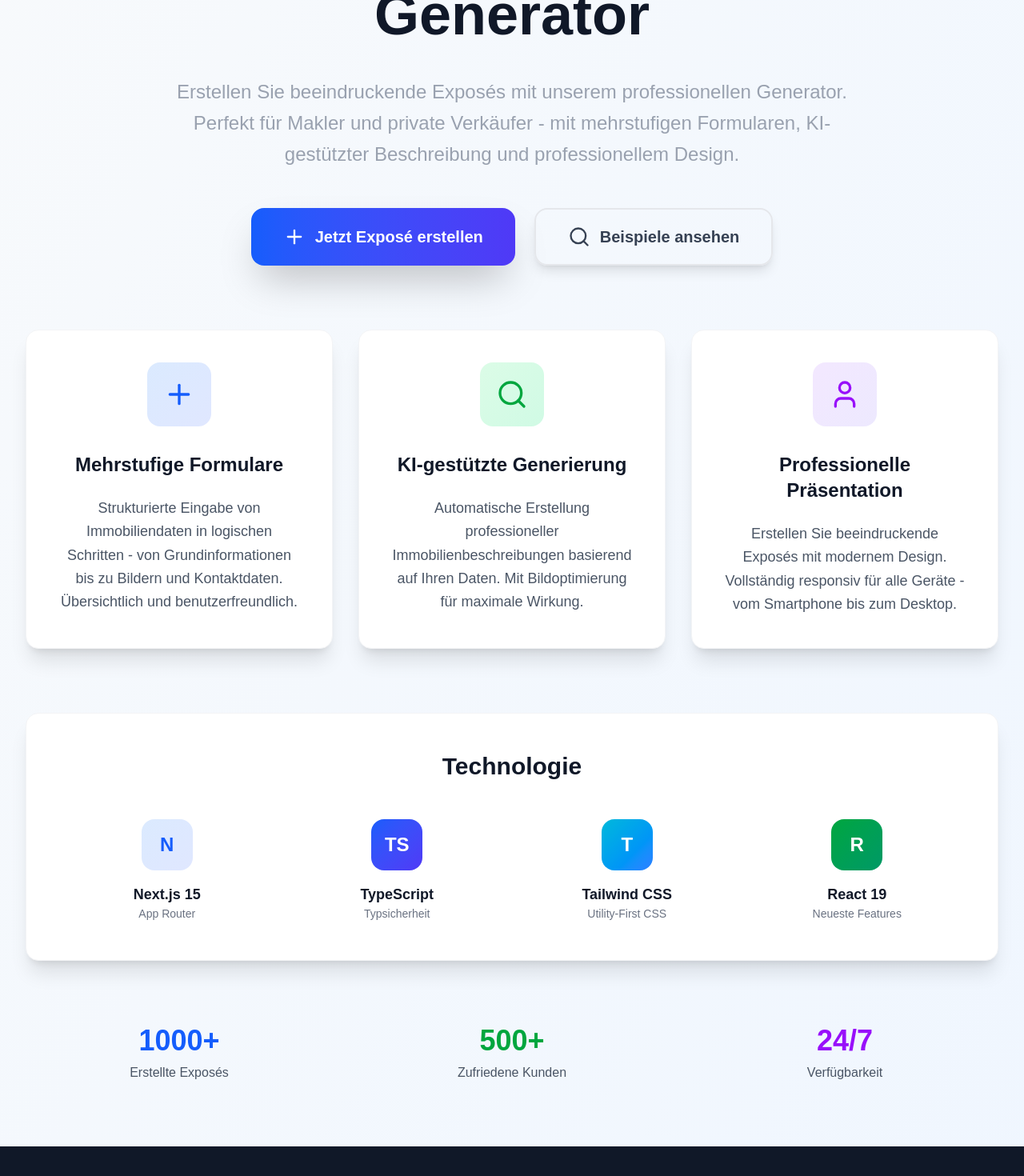
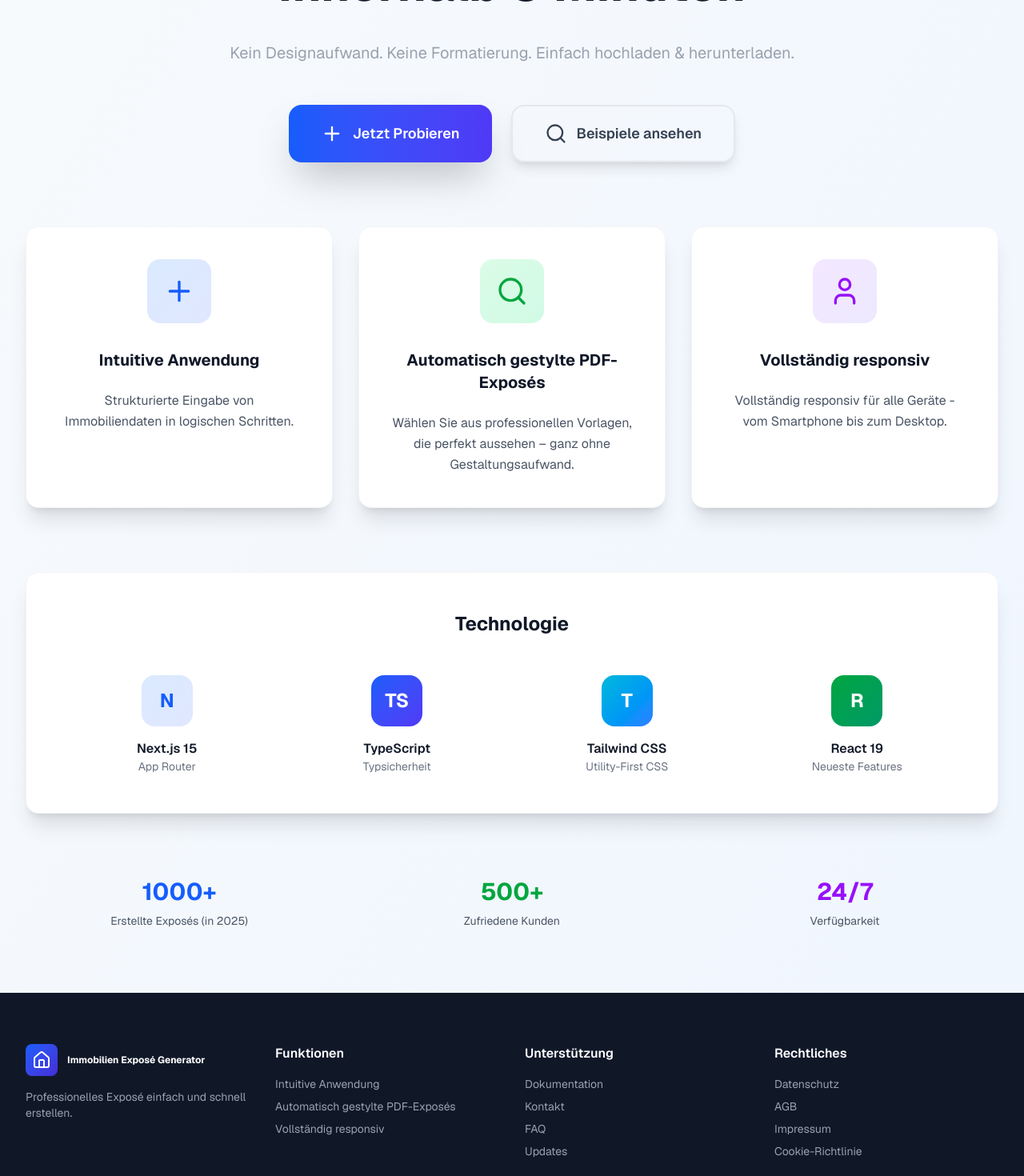
Before and after one commit to Ellengogogogo/start_from_new, a Next.js app in the folder frontend/: page / in a window 1280 px wide. Shown: the part 460-1930 px from the top of the page at 80% size. Built offline with nearby package versions, Linux system fonts and the light colour scheme.

Commit message:
Feat: update the landing page for making it more beautiful

```diff
--- a/frontend/src/app/page.tsx
+++ b/frontend/src/app/page.tsx
@@ -3,7 +3,7 @@ import { Home, Plus, Search, User, Building2, MapPin, Euro } from 'lucide-react'
 
 export default function HomePage() {
   return (
-    <div className="min-h-screen bg-gradient-to-br from-slate-50 to-blue-50">
+    <div className="min-h-screen bg-gradient-to-br from-slate-50 to-blue-50 font-sans">
       {/* Navigation Bar */}
       <nav className="bg-white shadow-lg border-b border-gray-100">
         <div className="max-w-7xl mx-auto px-4 sm:px-6 lg:px-8">
@@ -12,7 +12,7 @@ export default function HomePage() {
               <div className="w-10 h-10 bg-gradient-to-br from-blue-600 to-indigo-700 rounded-lg flex items-center justify-center">
                 <Home className="w-6 h-6 text-white" />
               </div>
-              <span className="text-2xl font-bold text-gray-900">Immobilien Exposé Generator</span>
+              <span className="text-xl font-bold text-gray-900">Immobilien Exposé Generator</span>
             </div>
 
             <div className="flex items-center gap-4">
@@ -38,30 +38,28 @@ export default function HomePage() {
             </div>
           </div>
 
-          <h1 className="text-5xl md:text-7xl font-bold text-gray-900 mb-8 leading-tight">
+          <h1 className="text-4xl md:text-6xl font-bold text-gray-900 mb-8 leading-tight">
             Professioneller
             <span className="block text-transparent bg-clip-text bg-gradient-to-r from-blue-600 to-indigo-600">
-              Immobilien Exposé
+              Immobilien Exposé Erstellung
             </span>
-            Generator
+            innerhalb 5 Minuten
           </h1>
 
-          <p className="text-xl md:text-2xl text-gray-400 mb-12 max-w-4xl mx-auto leading-relaxed">
-            Erstellen Sie beeindruckende Exposés mit unserem professionellen Generator.
-            Perfekt für Makler und private Verkäufer - mit mehrstufigen Formularen, KI-gestützter Beschreibung
-            und professionellem Design.
+          <p className="text-lg md:text-xl text-gray-400 mb-12 max-w-4xl mx-auto leading-relaxed">
+            Kein Designaufwand. Keine Formatierung. Einfach hochladen & herunterladen.
           </p>
 
           <div className="flex flex-col sm:flex-row gap-6 justify-center mb-20">
             <Link
               href="/properties/new/user-type"
-              className="group flex items-center justify-center gap-3 px-10 py-5 bg-gradient-to-r from-blue-600 to-indigo-600 text-white text-xl font-semibold rounded-2xl hover:from-blue-700 hover:to-indigo-700 transition-all duration-300 hover:scale-105 shadow-2xl hover:shadow-3xl transform hover:-translate-y-1"
+              className="group flex items-center justify-center gap-3 px-10 py-5 bg-gradient-to-r from-blue-600 to-indigo-600 text-white text-lg font-semibold rounded-2xl hover:from-blue-700 hover:to-indigo-700 transition-all duration-300 hover:scale-105 shadow-2xl hover:shadow-3xl transform hover:-translate-y-1"
             >
               <Plus className="w-7 h-7 group-hover:rotate-90 transition-transform duration-300" />
-              Jetzt Exposé erstellen
+              Jetzt Probieren
             </Link>
 
-            <button className="flex items-center justify-center gap-3 px-10 py-5 border-2 border-gray-200 text-gray-700 text-xl font-semibold rounded-2xl hover:border-blue-300 hover:bg-blue-50 transition-all duration-300 hover:scale-105 shadow-lg">
+            <button className="flex items-center justify-center gap-3 px-10 py-5 border-2 border-gray-200 text-gray-700 text-lg font-semibold rounded-2xl hover:border-blue-300 hover:bg-blue-50 transition-all duration-300 hover:scale-105 shadow-lg">
               <Search className="w-7 h-7" />
               Beispiele ansehen
             </button>
@@ -74,10 +72,9 @@ export default function HomePage() {
             <div className="w-20 h-20 bg-gradient-to-br from-blue-100 to-indigo-100 rounded-2xl flex items-center justify-center mx-auto mb-8 group-hover:scale-110 transition-transform duration-300">
               <Plus className="w-10 h-10 text-blue-600" />
             </div>
-            <h3 className="text-2xl font-bold text-gray-900 mb-6">Mehrstufige Formulare</h3>
-            <p className="text-gray-600 text-lg leading-relaxed">
-              Strukturierte Eingabe von Immobiliendaten in logischen Schritten - von Grundinformationen
-              bis zu Bildern und Kontaktdaten. Übersichtlich und benutzerfreundlich.
+            <h3 className="text-xl font-bold text-gray-900 mb-6">Intuitive Anwendung</h3>
+            <p className="text-base text-gray-600 leading-relaxed">
+              Strukturierte Eingabe von Immobiliendaten in logischen Schritten.
             </p>
           </div>
 
@@ -85,10 +82,9 @@ export default function HomePage() {
             <div className="w-20 h-20 bg-gradient-to-br from-green-100 to-emerald-100 rounded-2xl flex items-center justify-center mx-auto mb-8 group-hover:scale-110 transition-transform duration-300">
               <Search className="w-10 h-10 text-green-600" />
             </div>
-            <h3 className="text-2xl font-bold text-gray-900 mb-6">KI-gestützte Generierung</h3>
-            <p className="text-gray-600 text-lg leading-relaxed">
-              Automatische Erstellung professioneller Immobilienbeschreibungen basierend auf Ihren Daten.
-              Mit Bildoptimierung für maximale Wirkung.
+            <h3 className="text-xl font-bold text-gray-900 mb-6">Automatisch gestylte PDF-Exposés</h3>
+            <p className="text-base text-gray-600 leading-relaxed">
+              Wählen Sie aus professionellen Vorlagen, die perfekt aussehen – ganz ohne Gestaltungsaufwand.
             </p>
           </div>
 
@@ -96,23 +92,22 @@ export default function HomePage() {
             <div className="w-20 h-20 bg-gradient-to-br from-purple-100 to-violet-100 rounded-2xl flex items-center justify-center mx-auto mb-8 group-hover:scale-110 transition-transform duration-300">
               <User className="w-10 h-10 text-purple-600" />
             </div>
-            <h3 className="text-2xl font-bold text-gray-900 mb-6">Professionelle Präsentation</h3>
-            <p className="text-gray-600 text-lg leading-relaxed">
-              Erstellen Sie beeindruckende Exposés mit modernem Design. Vollständig responsiv für
-              alle Geräte - vom Smartphone bis zum Desktop.
+            <h3 className="text-xl font-bold text-gray-900 mb-6">Vollständig responsiv</h3>
+            <p className="text-base text-gray-600 leading-relaxed">
+              Vollständig responsiv für alle Geräte - vom Smartphone bis zum Desktop.
             </p>
           </div>
         </div>
 
         {/* Technology Stack */}
         <div className="bg-white rounded-2xl shadow-xl p-12 border border-gray-100">
-          <h2 className="text-3xl font-bold text-gray-900 text-center mb-12">Technologie</h2>
+          <h2 className="text-2xl font-bold text-gray-900 text-center mb-12">Technologie</h2>
           <div className="grid grid-cols-2 md:grid-cols-4 gap-8">
             <div className="text-center group">
               <div className="w-16 h-16 bg-gradient-to-br from-blue-100 to-indigo-100 rounded-2xl flex items-center justify-center mx-auto mb-4 group-hover:scale-110 transition-transform duration-300">
                 <span className="text-blue-600 font-bold text-2xl">N</span>
               </div>
-              <div className="text-lg font-semibold text-gray-900">Next.js 15</div>
+              <div className="text-base font-semibold text-gray-900">Next.js 15</div>
               <div className="text-sm text-gray-500">App Router</div>
             </div>
 
@@ -120,7 +115,7 @@ export default function HomePage() {
               <div className="w-16 h-16 bg-gradient-to-br from-blue-600 to-indigo-600 rounded-2xl flex items-center justify-center mx-auto mb-4 group-hover:scale-110 transition-transform duration-300">
                 <span className="text-white font-bold text-2xl">TS</span>
               </div>
-              <div className="text-lg font-semibold text-gray-900">TypeScript</div>
+              <div className="text-base font-semibold text-gray-900">TypeScript</div>
               <div className="text-sm text-gray-500">Typsicherheit</div>
             </div>
 
@@ -128,7 +123,7 @@ export default function HomePage() {
               <div className="w-16 h-16 bg-gradient-to-br from-cyan-500 to-blue-500 rounded-2xl flex items-center justify-center mx-auto mb-4 group-hover:scale-110 transition-transform duration-300">
                 <span className="text-white font-bold text-2xl">T</span>
               </div>
-              <div className="text-lg font-semibold text-gray-900">Tailwind CSS</div>
+              <div className="text-base font-semibold text-gray-900">Tailwind CSS</div>
               <div className="text-sm text-gray-500">Utility-First CSS</div>
             </div>
 
@@ -136,7 +131,7 @@ export default function HomePage() {
               <div className="w-16 h-16 bg-gradient-to-br from-green-600 to-emerald-600 rounded-2xl flex items-center justify-center mx-auto mb-4 group-hover:scale-110 transition-transform duration-300">
                 <span className="text-white font-bold text-2xl">R</span>
               </div>
-              <div className="text-lg font-semibold text-gray-900">React 19</div>
+              <div className="text-base font-semibold text-gray-900">React 19</div>
               <div className="text-sm text-gray-500">Neueste Features</div>
             </div>
           </div>
@@ -145,16 +140,16 @@ export default function HomePage() {
         {/* Stats Section */}
         <div className="mt-20 grid grid-cols-1 md:grid-cols-3 gap-8">
           <div className="text-center">
-            <div className="text-4xl font-bold text-blue-600 mb-2">1000+</div>
-            <div className="text-gray-600">Erstellte Exposés</div>
+            <div className="text-3xl font-bold text-blue-600 mb-2">1000+</div>
+            <div className="text-sm text-gray-600">Erstellte Exposés (in 2025)</div>
           </div>
           <div className="text-center">
-            <div className="text-4xl font-bold text-green-600 mb-2">500+</div>
-            <div className="text-gray-600">Zufriedene Kunden</div>
+            <div className="text-3xl font-bold text-green-600 mb-2">500+</div>
+            <div className="text-sm text-gray-600">Zufriedene Kunden</div>
           </div>
           <div className="text-center">
-            <div className="text-4xl font-bold text-purple-600 mb-2">24/7</div>
-            <div className="text-gray-600">Verfügbarkeit</div>
+            <div className="text-3xl font-bold text-purple-600 mb-2">24/7</div>
+            <div className="text-sm text-gray-600">Verfügbarkeit</div>
           </div>
         </div>
       </div>
@@ -168,26 +163,25 @@ export default function HomePage() {
                 <div className="w-10 h-10 bg-gradient-to-br from-blue-600 to-indigo-700 rounded-lg flex items-center justify-center">
                   <Home className="w-6 h-6 text-white" />
                 </div>
-                <span className="text-xl font-bold">Immobilien Exposé Generator</span>
+                <span className="text-xs font-bold">Immobilien Exposé Generator</span>
               </div>
-              <p className="text-gray-400">
-                Professionelle Immobilienpräsentationen einfach und schnell erstellen.
+              <p className="text-sm text-gray-400">
+                Professionelles Exposé einfach und schnell erstellen.
               </p>
             </div>
 
             <div>
-              <h3 className="text-lg font-semibold mb-4">Funktionen</h3>
-              <ul className="space-y-2 text-gray-400">
-                <li>Mehrstufige Formulare</li>
-                <li>KI-gestützte Beschreibungen</li>
-                <li>Bildoptimierung</li>
-                <li>Responsive Design</li>
+              <h3 className="text-base font-semibold mb-4">Funktionen</h3>
+              <ul className="space-y-2 text-sm text-gray-400">
+                <li>Intuitive Anwendung</li>
+                <li>Automatisch gestylte PDF-Exposés</li>
+                <li>Vollständig responsiv</li>
               </ul>
             </div>
 
             <div>
-              <h3 className="text-lg font-semibold mb-4">Unterstützung</h3>
-              <ul className="space-y-2 text-gray-400">
+              <h3 className="text-base font-semibold mb-4">Unterstützung</h3>
+              <ul className="space-y-2 text-sm text-gray-400">
                 <li>Dokumentation</li>
                 <li>Kontakt</li>
                 <li>FAQ</li>
@@ -196,8 +190,8 @@ export default function HomePage() {
             </div>
 
             <div>
-              <h3 className="text-lg font-semibold mb-4">Rechtliches</h3>
-              <ul className="space-y-2 text-gray-400">
+              <h3 className="text-base font-semibold mb-4">Rechtliches</h3>
+              <ul className="space-y-2 text-sm text-gray-400">
                 <li>Datenschutz</li>
                 <li>AGB</li>
                 <li>Impressum</li>
@@ -207,7 +201,7 @@ export default function HomePage() {
           </div>
 
           <div className="border-t border-gray-800 pt-8 text-center">
-            <p className="text-gray-400">
+            <p className="text-sm text-gray-400">
               © 2024 Immobilien Exposé Generator. Entwickelt mit Next.js + TypeScript + Tailwind CSS.
             </p>
           </div>
```
